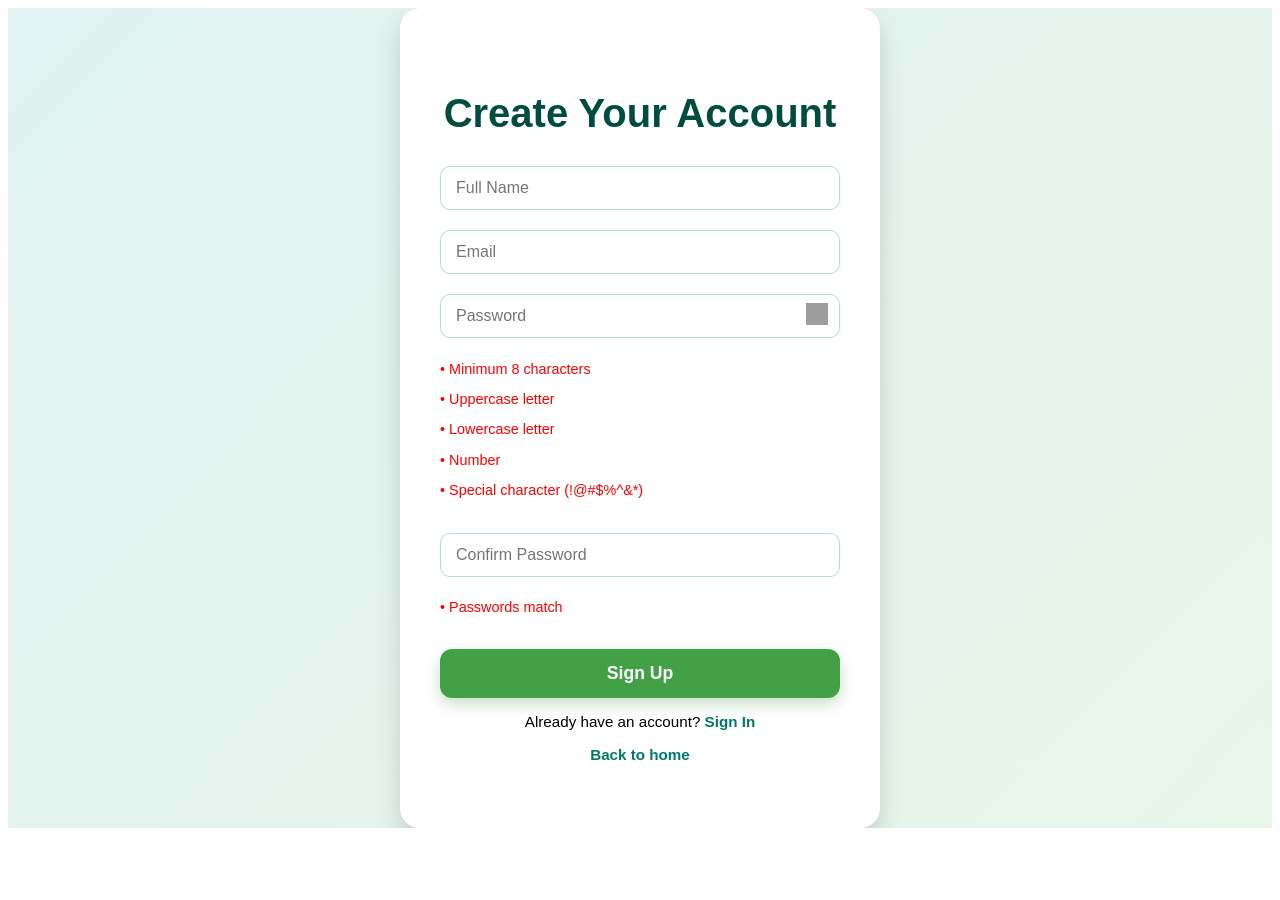
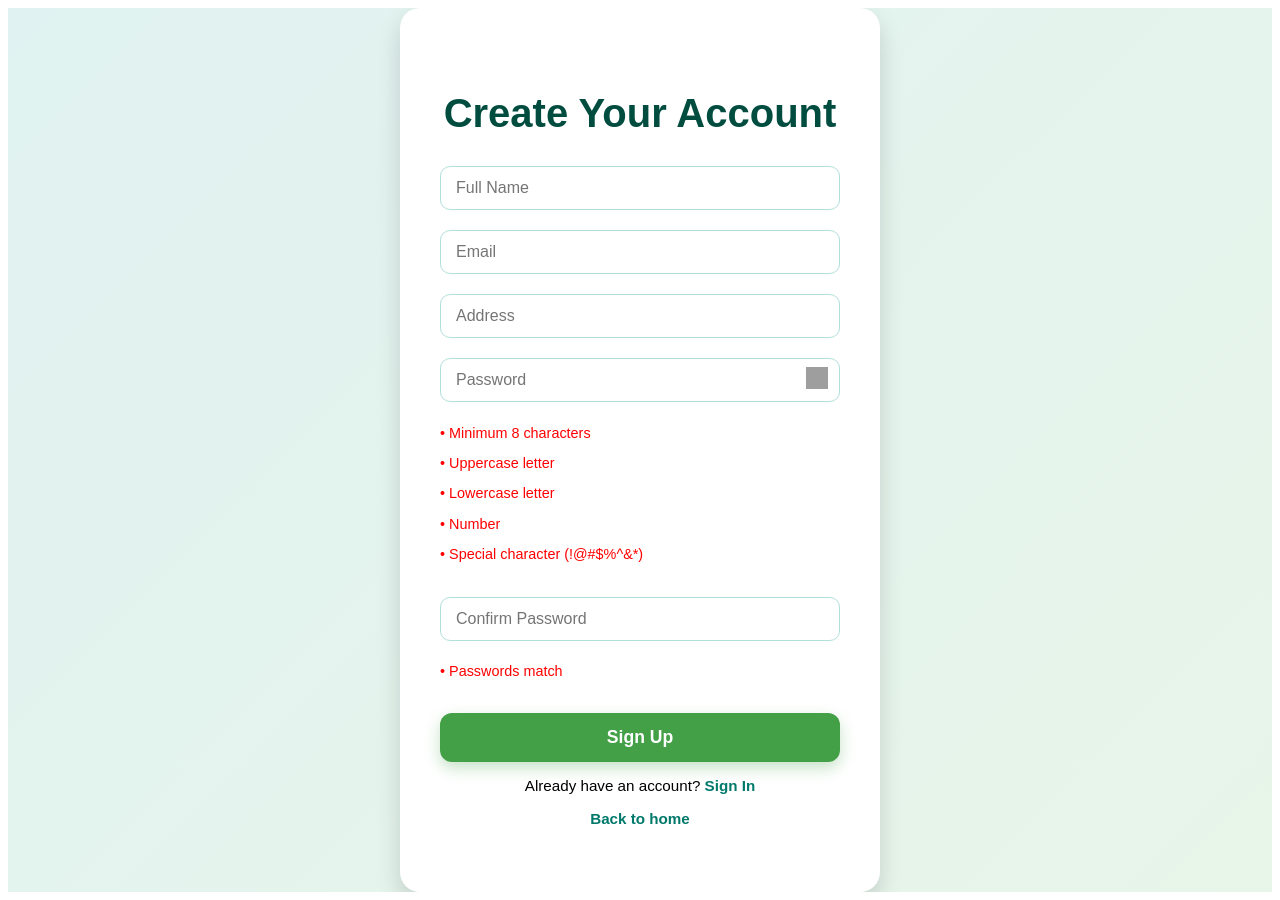
Before and after one commit to Patelharsh6/BMC-DriedUp, a React (Vite) app in the folder Frontend/: page /signuppage in a window 1280 px wide. Before the commit the page ends 836 px from the top, so only its background shows below. Built offline with nearby package versions, Linux system fonts and the light colour scheme; grey boxes are pictures that could not be loaded.

Commit message:
edit backend

```diff
--- a/Frontend/src/Components/SignUp.jsx
+++ b/Frontend/src/Components/SignUp.jsx
@@ -13,6 +13,7 @@ const SignUp = () => {
     email: "",
     password: "",
     confirmPassword: "",
+    address: "",
   });
 
   const [passwordVisible, setPasswordVisible] = useState(false);
@@ -58,7 +59,7 @@ const SignUp = () => {
       return;
     }
 
-    if (!formData.name || !formData.email || !formData.password) {
+    if (!formData.name || !formData.email || !formData.password || !formData.address) {
       alert("Please fill all required fields!");
       return;
     }
@@ -70,11 +71,12 @@ const SignUp = () => {
         fullname: formData.name,
         email: formData.email,
         password: formData.password,
+        address: formData.address,
       });
 
       if (res.status === 201) {
         alert(res.data.message);
-        navigate("/homepage");
+        navigate("/signinpage");
       }
     } catch (err) {
       console.error(err);
@@ -105,6 +107,13 @@ const SignUp = () => {
             placeholder="Email"
             value={formData.email}
             onChange={(e) => setFormData({ ...formData, email: e.target.value })}
+            required
+          />
+          <input
+            type="text"
+            placeholder="Address"
+            value={formData.address}
+            onChange={(e) => setFormData({ ...formData, address: e.target.value })}
             required
           />
 
```
Also changed, not shown: 1 other file (tests, documents, lock files or other folders).
